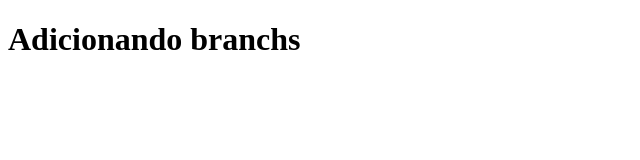
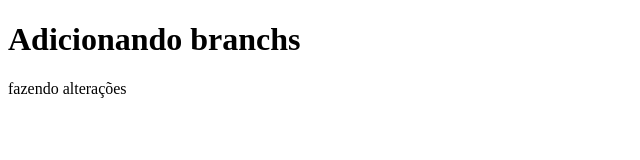
Before and after one commit to Nassnt/Estudos, a plain HTML site: page teste-branch/novabranch.html in a window 1280 px wide. Shown: the whole page, without its empty margins (0-640 px from the left). Drawn offline with Linux system fonts and the light colour scheme.

Commit message:
alterando para verificar qual era a branch

```diff
--- a/teste-branch/novabranch.html
+++ b/teste-branch/novabranch.html
@@ -7,5 +7,6 @@
 </head>
 <body>
     <h1>Adicionando branchs</h1>
+    <p>fazendo alterações</p>
 </body>
 </html>
```
